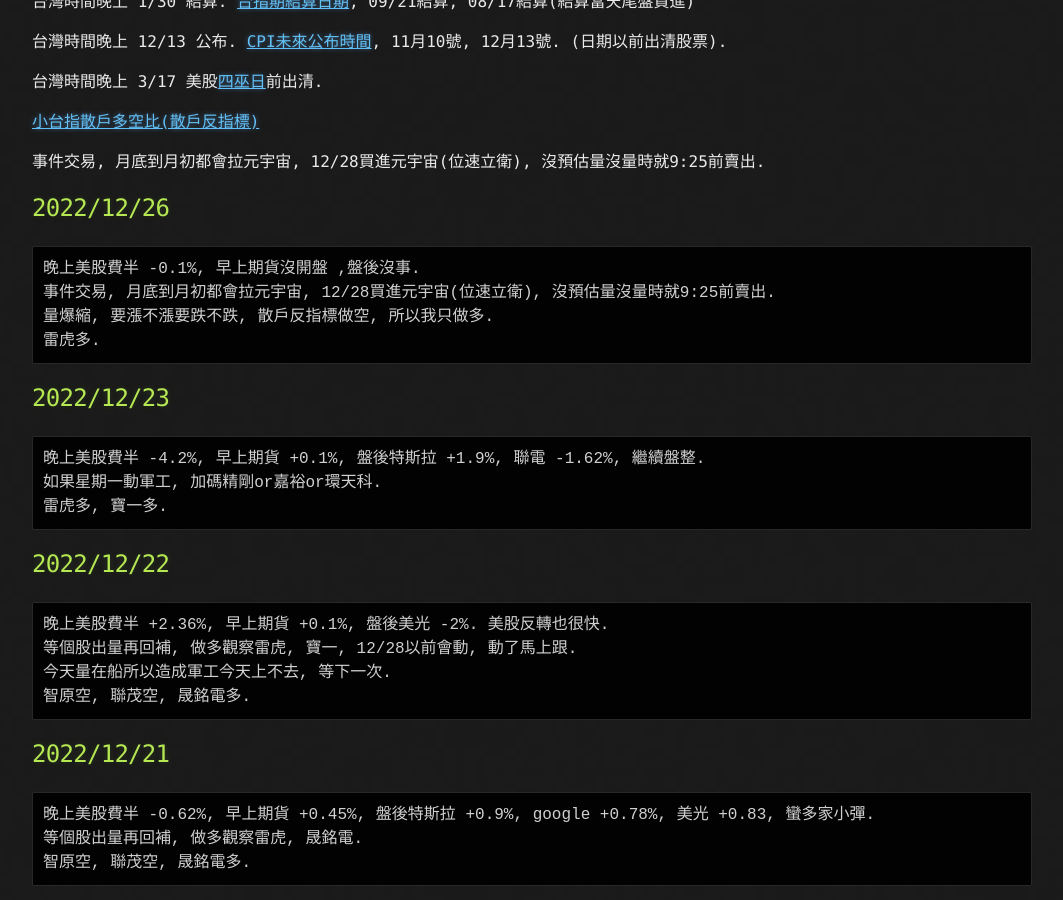
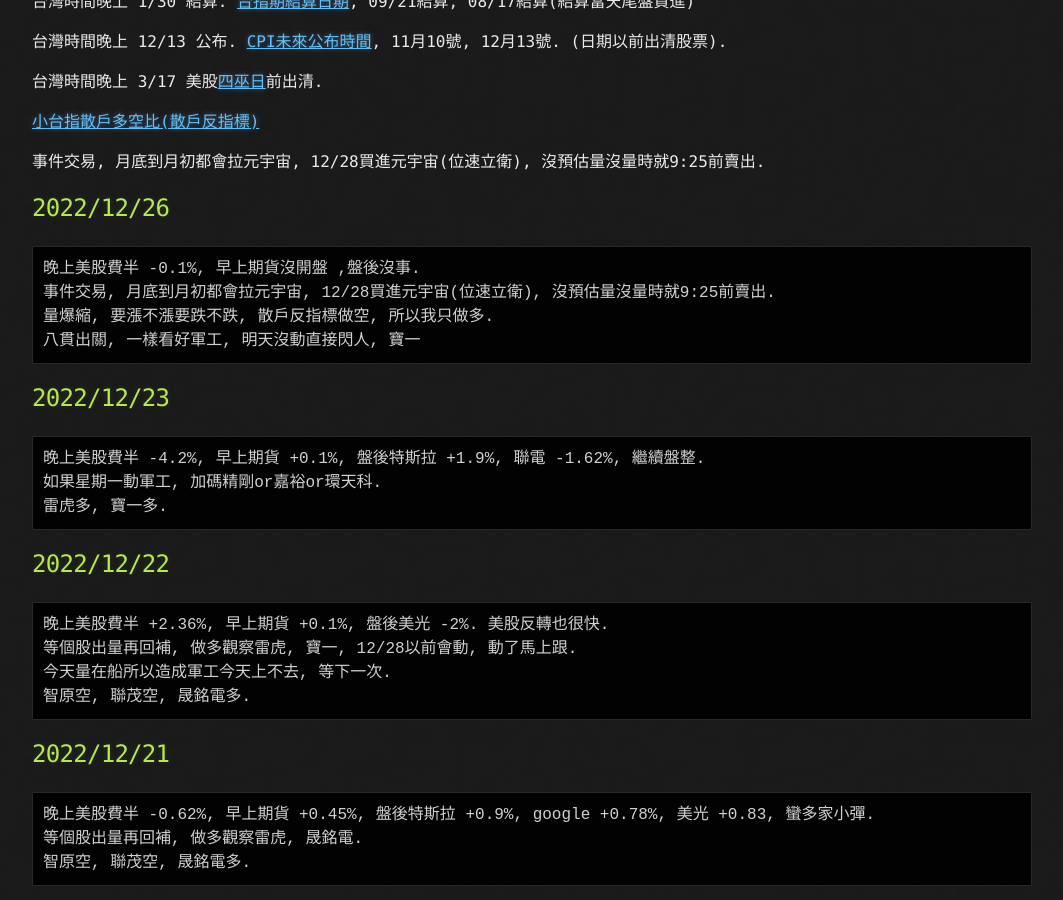
Before and after one commit to lepg5487/Stock_God, a Jekyll site: the page built from index.md, in a window 1280 px wide and 900 px high, scrolled down 388 px. Shown: the whole window, without its empty margins (108-1171 px from the left). Built offline with Jekyll 4.4.1, drawn with Linux system fonts in a browser that asks for light colours; our own code applies the rules of GitHub Pages for plain Markdown files.

Commit message:
Update index.md

````diff
--- a/index.md
+++ b/index.md
@@ -23,7 +23,7 @@ layout: testlayouts
 晚上美股費半 -0.1%, 早上期貨沒開盤 ,盤後沒事.
 事件交易, 月底到月初都會拉元宇宙, 12/28買進元宇宙(位速立衛), 沒預估量沒量時就9:25前賣出.
 量爆縮, 要漲不漲要跌不跌, 散戶反指標做空, 所以我只做多.
-雷虎多.
+八貫出關, 一樣看好軍工, 明天沒動直接閃人, 寶一
 ```
 
 ## 2022/12/23
````
